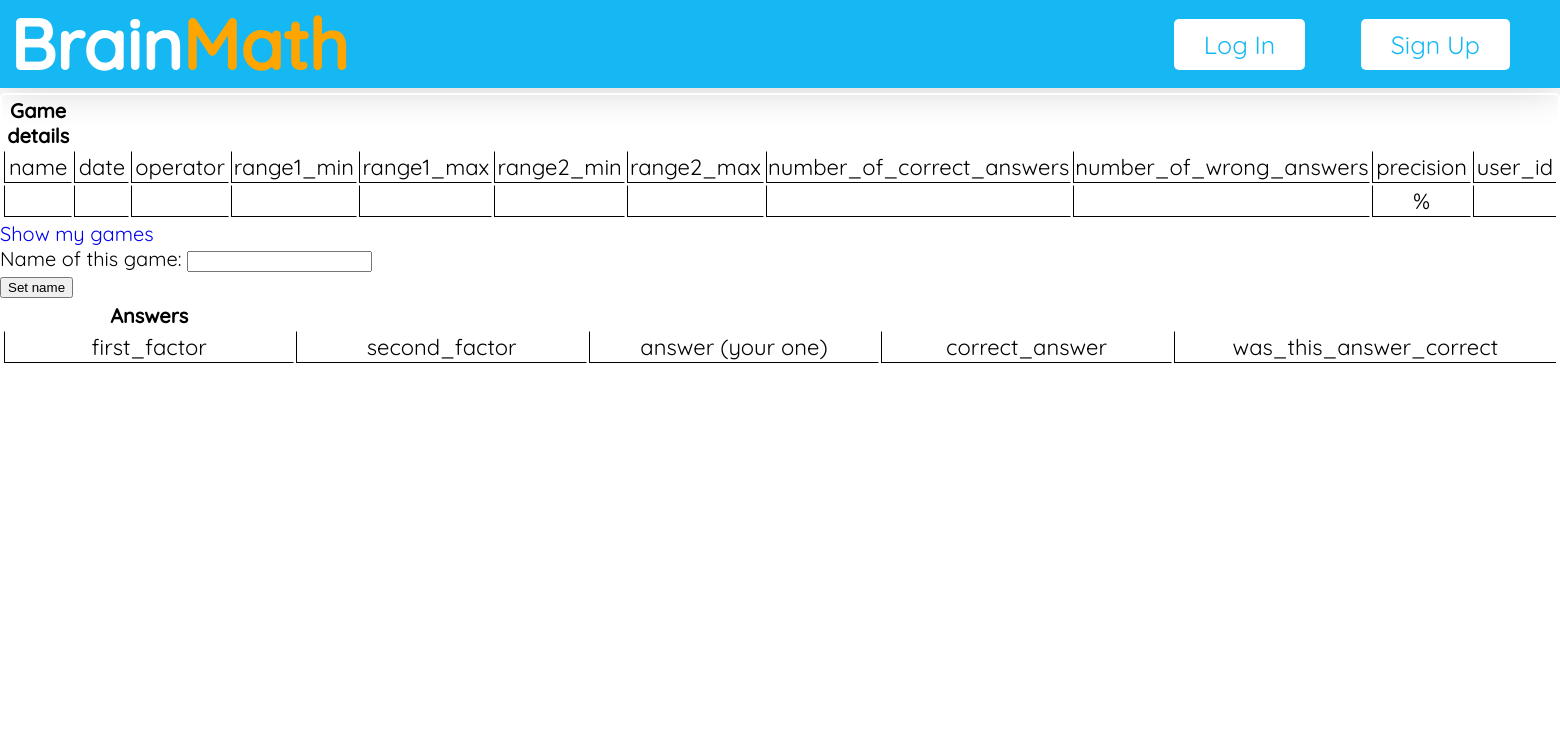
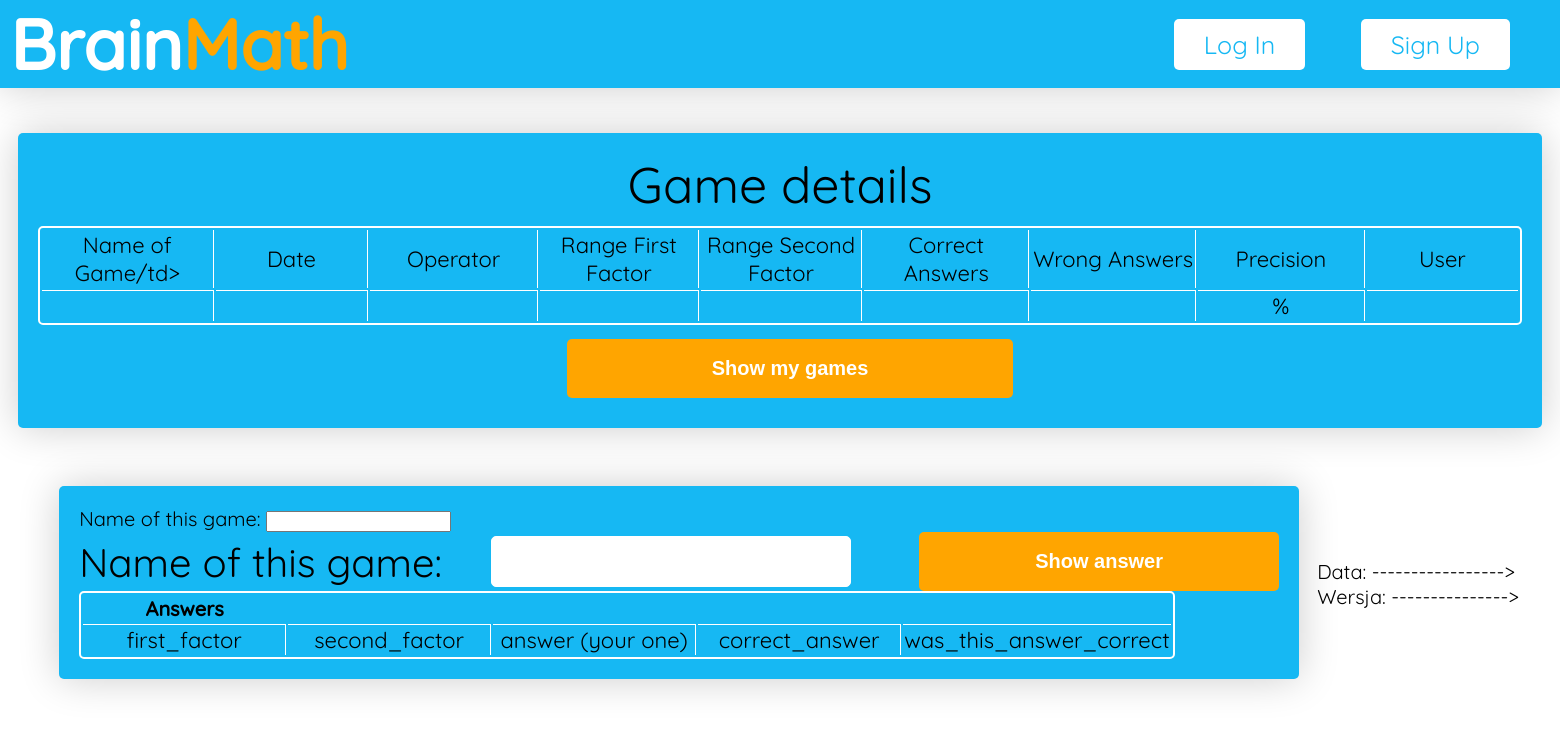
Before and after one commit to maksblink/final_project, a Django app: template final_project_django/final_project_app/templates/final_project_app/game_details.html in a window 1560 px wide. Shown: the top 731 px of the page. Run offline with Django 3.2, Linux system fonts and the light colour scheme; the template is opened without the code that fills it: values that come from a table or form of the project are taken from there, others are empty.

Commit message:
game_details

```diff
--- a/final_project_django/final_project_app/static/css/style.css
+++ b/final_project_django/final_project_app/static/css/style.css
@@ -270,21 +270,21 @@
     color: black;
 }
 
-table {
-    border: solid;
-    border: 10px;
-    width: 100%;
-}
+/*table {*/
+/*    border: solid;*/
+/*    border: 10px;*/
+/*    width: 100%;*/
+/*}*/
 
-tr {
-    border: 1px solid black;
+/*tr {*/
+/*    border: 1px solid black;*/
 
-}
+/*}*/
 
-td {
-    border: 1px solid black;
+/*td {*/
+/*    border: 1px solid black;*/
 
-}
+/*}*/
 
 .games_flex {
 
--- a/final_project_django/final_project_app/templates/final_project_app/game_details.html
+++ b/final_project_django/final_project_app/templates/final_project_app/game_details.html
@@ -10,40 +10,57 @@
                 {% endfor %}
             {% endif %}
         </div>
+
+        <div class="details">
+            <div class="details_container">
                 <table>
-            <th>Game details</th>
+                    <div class="title">Game details</div>
                     <tr>
-                <td>name</td>
-                <td>date</td>
-                <td>operator</td>
-                <td>range1_min</td>
-                <td>range1_max</td>
-                <td>range2_min</td>
-                <td>range2_max</td>
-                <td>number_of_correct_answers</td>
-                <td>number_of_wrong_answers</td>
-                <td>precision</td>
-                <td>user_id</td>
+                        <td class="nbt">Name of Game/td>
+                        <td class="nbt">Date</td>
+                        <td class="nbt">Operator</td>
+                        <td class="nbt">Range First Factor</td>
+                        <td class="nbt">Range Second Factor</td>
+                        <td class="nbt">Correct Answers</td>
+                        <td class="nbt">Wrong Answers</td>
+                        <td class="nbt"></tdc>Precision</td>
+                        <td class="nbt">User</td>
                     </tr>
                     <tr>
                         <td>{{ name }}</td>
                         <td>{{ date }}</td>
                         <td>{{ operator }}</td>
                         <td>{{ range1_min }}</td>
-                <td>{{ range1_max }}</td>
+                        <!-- <td>{{ range1_min }}-{{ range1_max }}</td> -->
                         <td>{{ range2_min }}</td>
-                <td>{{ range2_max }}</td>
+                        <!-- <td>{{ range2_min }}-{{ range2_max }}</td> -->
                         <td>{{ number_of_correct_answers }}</td>
                         <td>{{ number_of_wrong_answers }}</td>
                         <td>{{ precision }}%</td>
                         <td>{{ user_id }}</td>
                     </tr>
                 </table>
-        <a href="{% url 'games' user.id %}">Show my games</a>
+                <!-- <a href="{% url 'games' user.id %}">Show my games</a> -->
+                <div class="title">
+                    <button type="submit" class="button"><a class="ter" href="{% url 'games' user.id %}">Show my
+                        games</a></button>
+                </div>
+            </div>
+        </div>
+
+
+        <div class="details">
+            <div class="details_container details_container_small">
                 <form method="post">
                     {% csrf_token %}
                     {{ form.as_p }}
-            <input type="submit" value="Set name">
+                    <!-- <input type="submit" value="Set name"> -->
+                    <div class="big_title"><label for="id_name_of_this_game">Name of this game:</label> <input
+                            class="input small_input" type="text" name="name_of_this_game" maxlength="64" required
+                            id="id_name_of_this_game">
+                        <button type="submit" class="button">Show answer</button>
+                    </div>
+
                 </form>
 
                 <table>
```
Also changed, not shown: final_project_django/greta.py (deleted, +0 -52 lines). Lines whose indentation alone changed are shown as unchanged.
